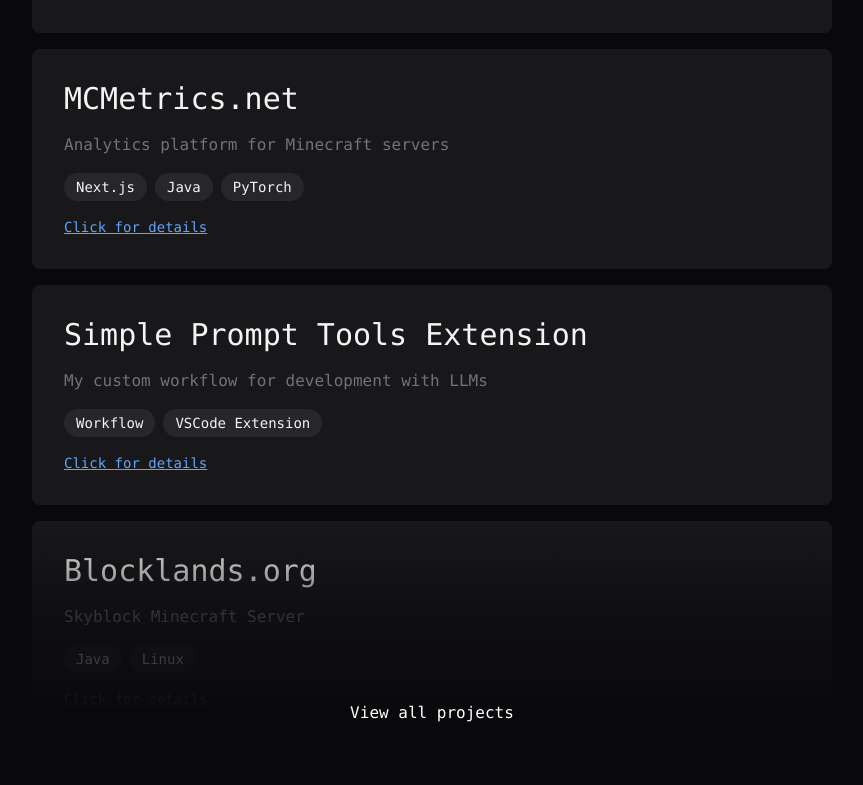
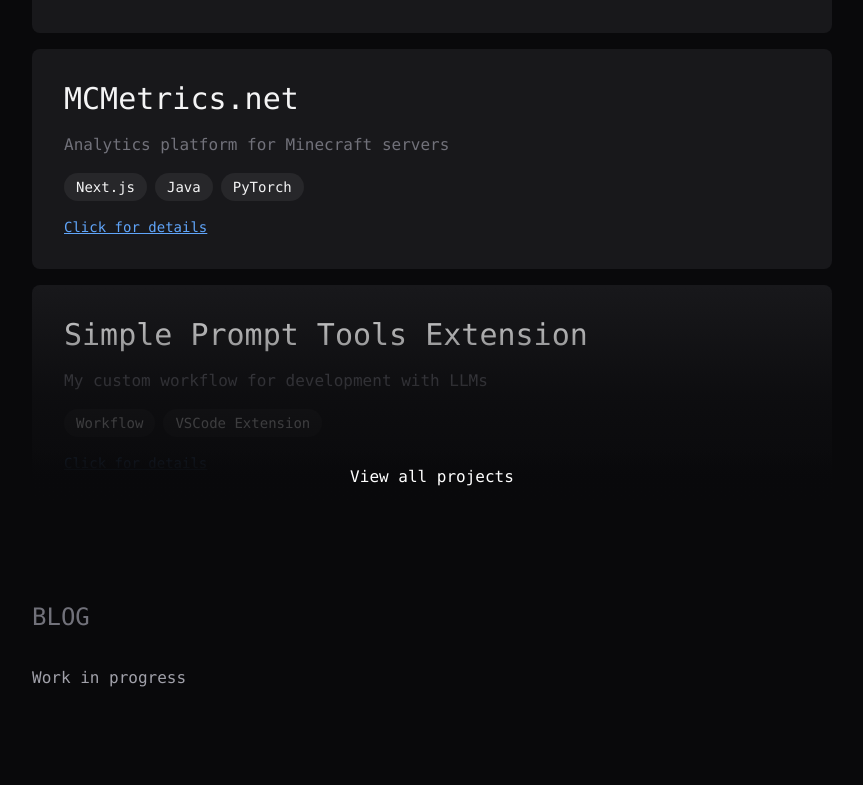
Before and after one commit to nf-projects/nilsfleig.com, a Next.js app: page / in a window 1280 px wide. Shown: the part 1399-2184 px from the top of the page, without its empty margins (208-1071 px from the left). Built offline with nearby package versions, Linux system fonts and the light colour scheme.

Commit message:
show 3 projects when not revealed

```diff
--- a/app/components/project-list.tsx
+++ b/app/components/project-list.tsx
@@ -20,14 +20,14 @@
 
 	return (
 		<div className="space-y-4">
-			{projects.slice(0, 3).map((project) => (
+			{projects.slice(0, 2).map((project) => (
 				<ProjectCard key={project.slug} project={project} />
 			))}
 
-			{!showAll && projects.length > 3 && (
+			{!showAll && projects.length > 2 && (
 				<div className="relative">
 					<div className="absolute inset-0 bg-gradient-to-b from-transparent via-zinc-950/70 to-zinc-950 pointer-events-none" />
-					<ProjectCard project={projects[3]} />
+					<ProjectCard project={projects[2]} />
 					<button
 						onClick={() => setShowAll(true)}
 						className="absolute inset-x-0 bottom-0 w-full py-4 bg-gradient-to-t from-zinc-950 via-zinc-950/90 to-transparent text-white font-mono hover:from-zinc-900 hover:via-zinc-900/90 transition-colors"
@@ -39,7 +39,7 @@
 
 			{showAll &&
 				projects
-					.slice(3)
+					.slice(2)
 					.map((project) => (
 						<ProjectCard key={project.slug} project={project} />
 					))}
```
